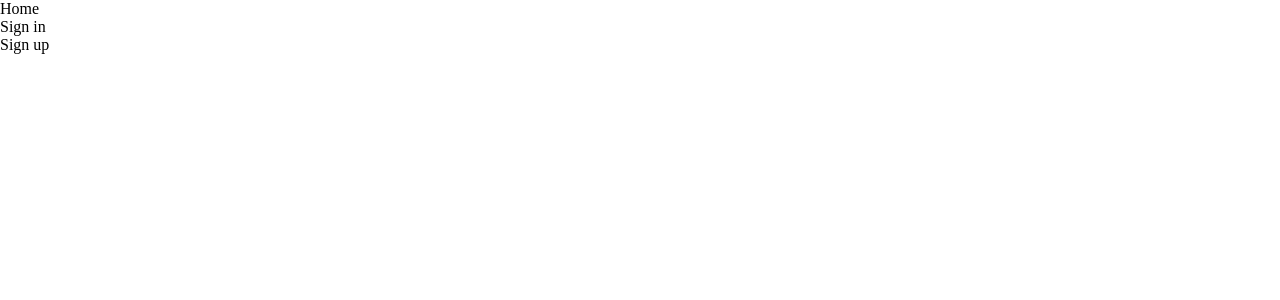
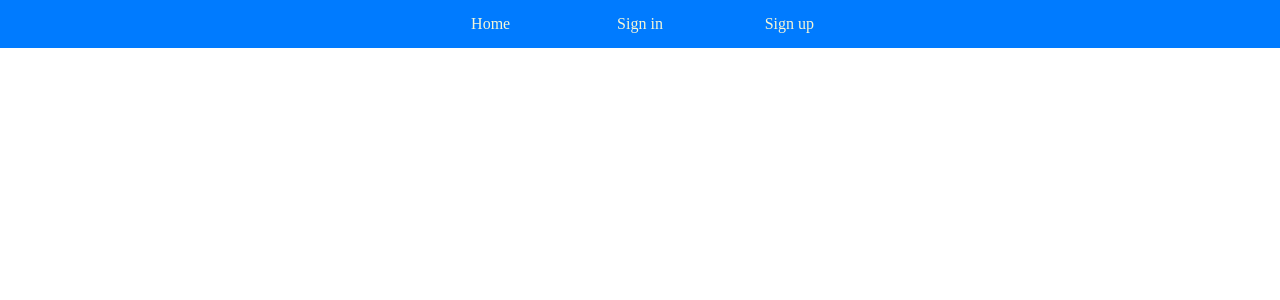
Before and after one commit to jurekledzinski/Auth-with-firebase, a React (Create React App) app in the folder client/: page / in a window 1280 px wide. Shown: the top 300 px of the page. Built offline with nearby package versions, Linux system fonts and the light colour scheme.

Commit message:
Create Navigation and functionality

```diff
--- a/client/src/components/navigation/Navigation.jsx
+++ b/client/src/components/navigation/Navigation.jsx
@@ -1,15 +1,35 @@
-import React from "react";
+import React, { useContext } from "react";
 
 import "./Navigation.scss";
 
+import { StoreContext } from "../../store/Store";
+
 const Navigation = () => {
+  const {
+    isOpenModalSignIn,
+    setIsOpenModalSignIn,
+    isOpenModalSignUp,
+    setIsOpenModalSignUp,
+  } = useContext(StoreContext);
+
+  const handleSignIn = () => {
+    if (!isOpenModalSignUp) setIsOpenModalSignIn(true);
+  };
+  const handleSignUp = () => {
+    if (!isOpenModalSignIn) setIsOpenModalSignUp(true);
+  };
+
   return (
     <header className="header">
       <nav className="header__nav">
         <ul className="header__nav-menu">
-          <li className="header__nav__link">Home</li>
-          <li className="header__nav__link">Sign in</li>
-          <li className="header__nav__link">Sign up</li>
+          <li className="header__nav-link">Home</li>
+          <li className="header__nav-link" onClick={handleSignIn}>
+            Sign in
+          </li>
+          <li className="header__nav-link" onClick={handleSignUp}>
+            Sign up
+          </li>
         </ul>
       </nav>
     </header>
--- a/client/src/components/navigation/Navigation.scss
+++ b/client/src/components/navigation/Navigation.scss
@@ -0,0 +1,29 @@
+.header {
+  width: 100%;
+
+  &__nav {
+    display: flex;
+    justify-content: center;
+    width: 100%;
+    background-color: #007bff;
+  }
+
+  &__nav-menu {
+    display: flex;
+    justify-content: space-around;
+    width: 35%;
+    list-style-type: none;
+  }
+
+  &__nav-link {
+    width: 33.3%;
+    padding: 15px 0;
+    color: #f6f6d6;
+    text-align: center;
+    cursor: pointer;
+
+    &:hover {
+      color: white;
+    }
+  }
+}
```
